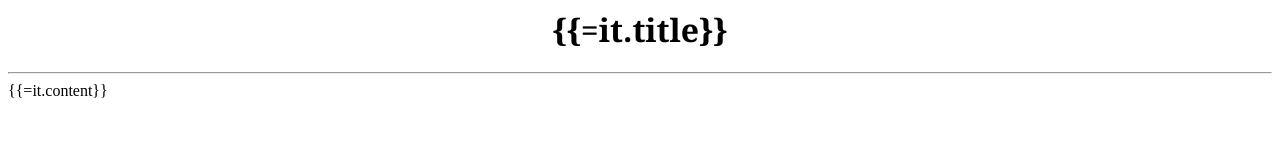
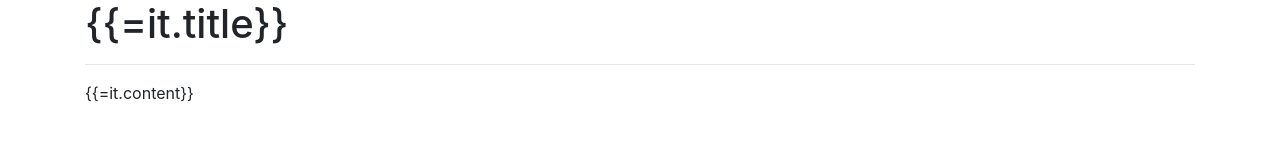
Before and after one commit to t27/reader-view, a website: page views/page.html in a window 1280 px wide. Drawn offline with nearby package versions, Linux system fonts and the light colour scheme.

Commit message:
🏆⛽️ Updated with css

```diff
--- a/views/page.html
+++ b/views/page.html
@@ -1,13 +1,16 @@
 <html>
   <head>
     <title>{{=it.title}}</title>
-    <link rel="stylesheet" href="/readerview.css">
+    <link href="https://maxcdn.bootstrapcdn.com/bootswatch/3.3.7/readable/bootstrap.min.css" rel="stylesheet" integrity="sha384-Li5uVfY2bSkD3WQyiHX8tJd0aMF91rMrQP5aAewFkHkVSTT2TmD2PehZeMmm7aiL" crossorigin="anonymous">
   </head>
   <body>
-    <div class="title">
-      <h1>{{=it.title}}</h1>
+    <div class="container">
+      <div class="title">
+        <h1>{{=it.title}}</h1>
+      </div>
+      <hr>
+      <div>{{=it.content}}</div>
     </div>
-    <hr>
-    <div>{{=it.content}}</div>
+
   </body>
 </html>
```
Also changed, not shown: server.js (+0 -8 lines).
